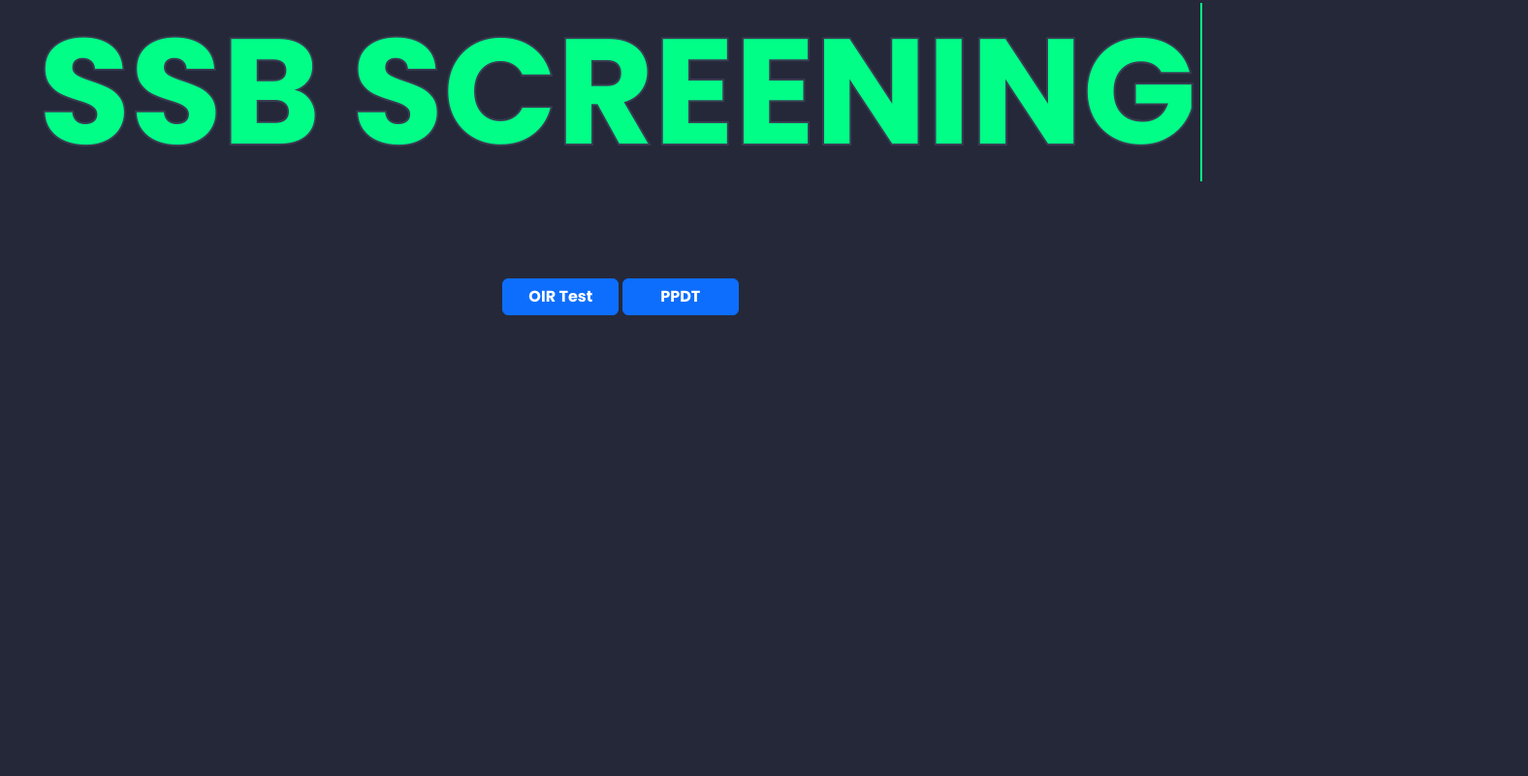
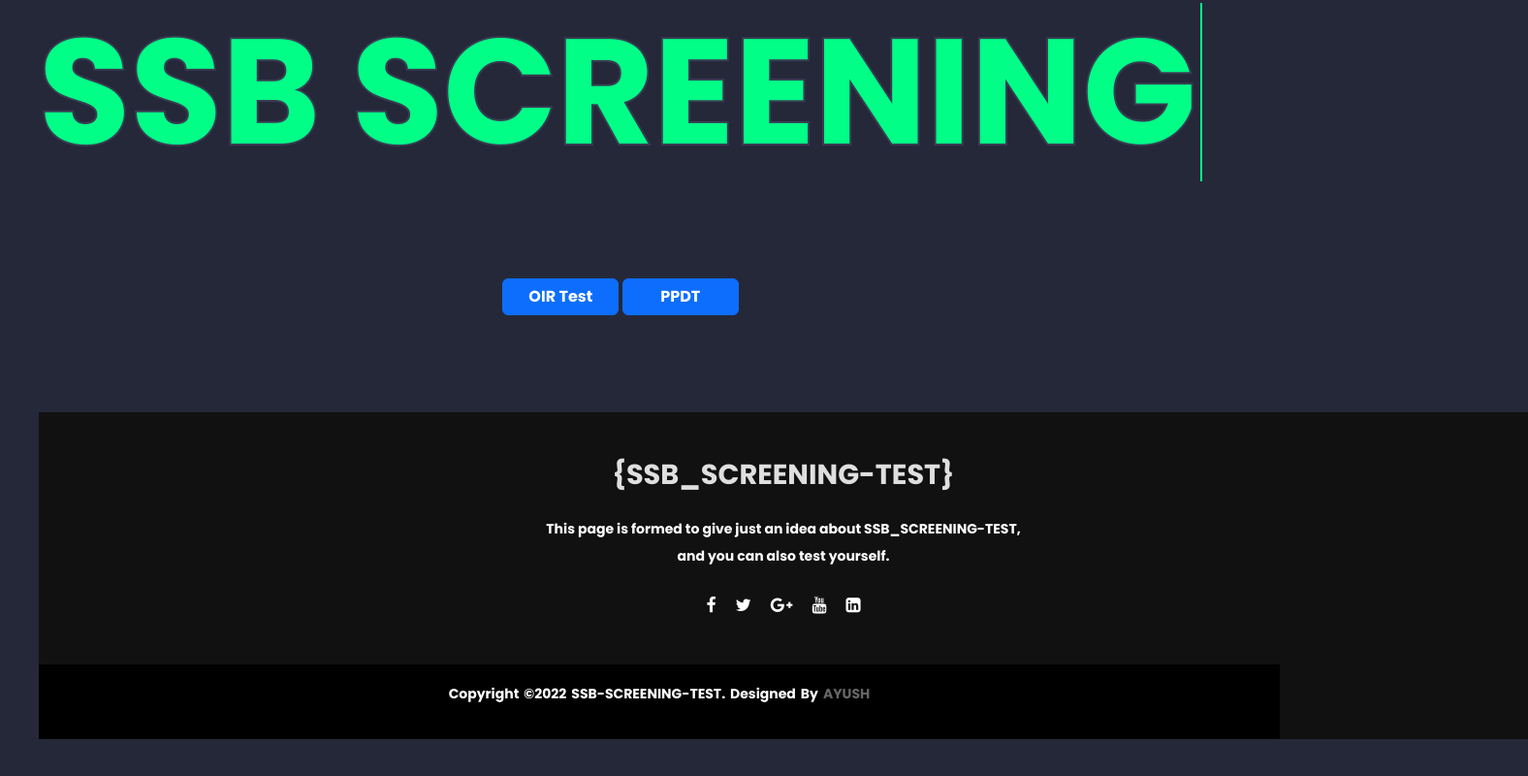
Before and after one commit to Akayush-17/SSB_Screening-Test, a plain HTML site: page index.html in a window 1280 px wide. Shown: the part 290-1090 px from the top of the page at 97% size, 1576 px wide, since content can reach past the window. Before the commit the page ends 800 px from the top, so only its background shows below. Drawn offline with nearby package versions, Linux system fonts and the light colour scheme.

Commit message:
A footer added for the website

```diff
--- a/Css/style.css
+++ b/Css/style.css
@@ -92,3 +92,73 @@ h2::before{
     background-color: white;
     margin-left: 363px;
 }
+.foot{
+    background: #cfcfcf;
+    margin-top: 100px;
+}
+footer{
+    background: #111;
+    height: auto;
+    width: 120vw;
+    padding-top: 40px;
+    color: #fff;
+}
+.footer-content{
+    display: flex;
+    align-items: center;
+    justify-content: center;
+    flex-direction: column;
+    text-align: center;
+}
+.footer-content h3{
+    font-size: 1.8rem;
+    font-weight: 400;
+    text-transform: capitalize;
+    line-height: 3rem;
+
+}
+.footer-content p{
+    max-width: 500px;
+    margin: 10px auto;
+    line-height: 28px;
+    font-size: 14px;
+
+}
+.socials{
+    list-style: none;
+    display: flex;
+    align-items: center;
+    justify-content: center;
+    margin: 1rem 0 3rem 0;
+
+}
+.socials li{
+    margin: 0 10px;
+}
+.socials a{
+    text-decoration: none;
+    color: #fff;
+}
+.socials a i{
+    font-size: 1.1rem;
+    transition: color .4s ease;
+}
+.socials a:hover i{
+    color: aqua;
+}
+.footer-bottom{
+    background: #000;
+    width: 100vw;
+    padding: 20px 0;
+    text-align: center;
+}
+.footer-bottom p{
+    font-size: 14px;
+    word-spacing: 2px;
+    text-transform: capitalize;
+}
+.footer-bottom span{
+    text-transform: uppercase;
+    opacity: .4;
+    font-weight: 200;
+}
--- a/index.html
+++ b/index.html
@@ -8,6 +8,7 @@
     <!-- CSS only -->
 <link href="https://cdn.jsdelivr.net/npm/bootstrap@5.2.2/dist/css/bootstrap.min.css" rel="stylesheet" integrity="sha384-Zenh87qX5JnK2Jl0vWa8Ck2rdkQ2Bzep5IDxbcnCeuOxjzrPF/et3URy9Bv1WTRi" crossorigin="anonymous">
     <link rel="stylesheet" href="./Css/style.css">
+    <link rel="stylesheet" href="https://stackpath.bootstrapcdn.com/font-awesome/4.7.0/css/font-awesome.min.css"
 </head>
 <body>
     <div class="heading" >
@@ -25,7 +26,24 @@
    <a href="oir.html" target="_blank"><button type="button" class="btn btn-primary" style="width:120px;">OIR Test</button></a>
    <a href="ppdt.html" target="_blank"><button type="button" class="btn btn-primary"style="width:120px;">PPDT</button></a>
 </div>
-
+<div class="foot">
+    <footer>
+        <div class="footer-content">
+            <h3>{SSB_SCREENING-TEST}</h3>
+            <P> This page is formed to give just an idea about SSB_SCREENING-TEST, and you can also test yourself. </P>
+            <u1 class="socials">
+                <li><a href="#"><i class="fa fa-facebook"></i></a></li>
+                <li><a href="#"><i class="fa fa-twitter"></i></a></li>
+                <li><a href="#"><i class="fa fa-google-plus"></i></a></li>
+                <li><a href="#"><i class="fa fa-youtube"></i></a></li>
+                <li><a href="#"><i class="fa fa-linkedin-square"></i></a></li>
+            </u1>
+        </div>
+        <div class="footer-bottom">
+            <p>copyright &copy;2022 SSB-SCREENING-TEST. designed by <span> Ayush </span></p>
+        </div>
+    </footer>
+</div>
 
 
 </body>
```
